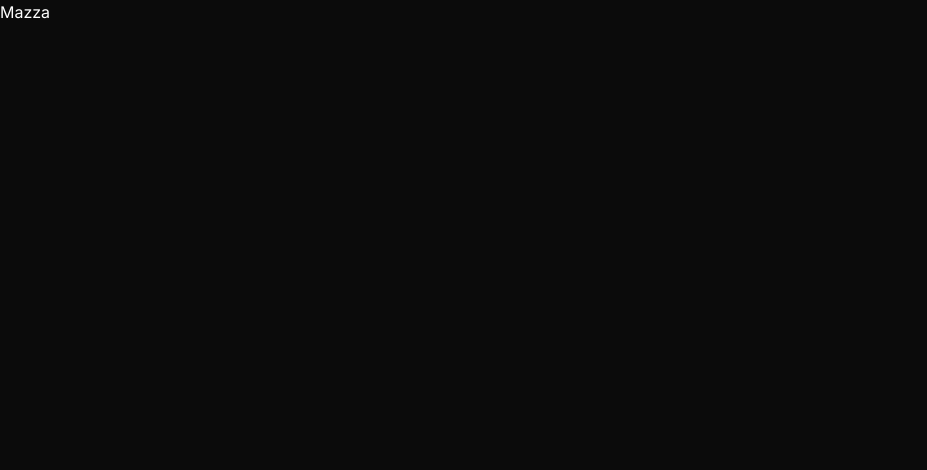
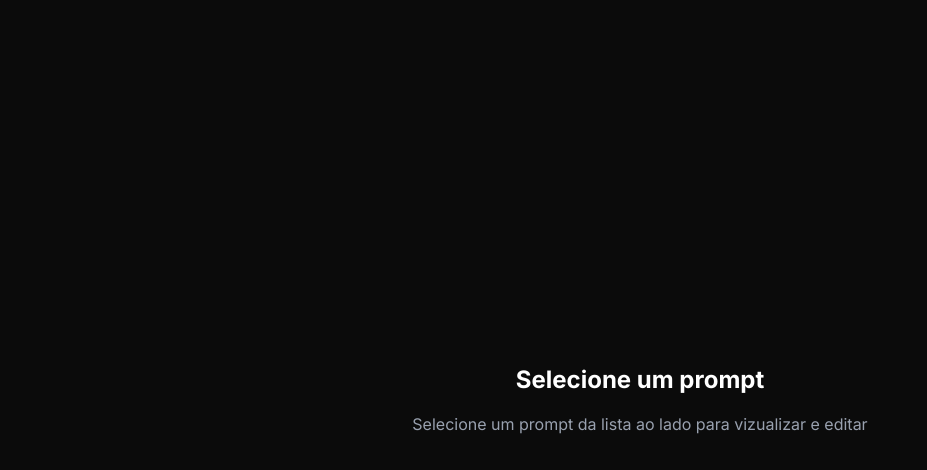
Before and after one commit to mazzillio/mazzillio-prompts, a Next.js app: page / in a window 1280 px wide. Shown: the top 470 px of the page, without its empty margins (0-927 px from the left). Built offline with nearby package versions, Linux system fonts and the light colour scheme.

Commit message:
feat: init home page

```diff
--- a/src/app/layout.tsx
+++ b/src/app/layout.tsx
@@ -20,7 +20,13 @@
   return (
     <html lang="en">
       <body className={`${inter.variable} antialiased bg-gray-900 text-white`}>
-        {children}
+        <section className="flex h-screen">
+          <main className="relative flex-1 overflow-auto min-w-0">
+            <div className="p-4 sm:p-6 md:p-8 max-w-full md:max-w-3xl mx-auto h-full">
+              {children}
+            </div>
+          </main>
+        </section>
       </body>
     </html>
   );
--- a/src/app/page.tsx
+++ b/src/app/page.tsx
@@ -1,10 +1,14 @@
-import { prisma } from '@/lib/prisma';
-import Image from 'next/image';
-
 export default function Home() {
   return (
-    <div>
-      <h2>Mazza</h2>
-    </div>
+    <section className="flex min-h-full">
+      <div className="flex flex-1 items-center justify-center">
+        <div className="text-center">
+          <h1 className="text-2xl font-bold mb-4">Selecione um prompt</h1>
+          <p className="text-gray-400">
+            Selecione um prompt da lista ao lado para vizualizar e editar
+          </p>
+        </div>
+      </div>
+    </section>
   );
 }
```
